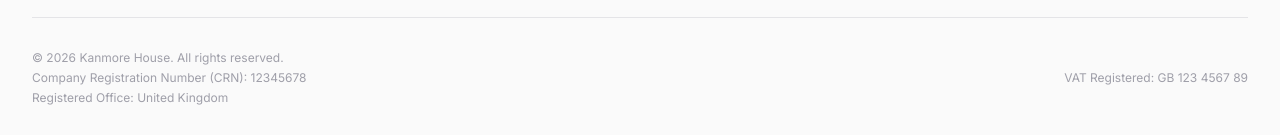
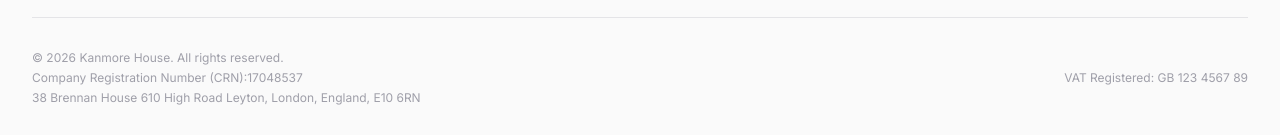
Before and after one commit to consultancy-outfit/100IT-SALESITES-001, a React (Vite) app: page / in a window 1280 px wide. Shown: the part 4195-4330 px from the top of the page. Built offline with nearby package versions, Linux system fonts and the light colour scheme.

Commit message:
Update company registration details in Footer

```diff
--- a/src/components/Footer.tsx
+++ b/src/components/Footer.tsx
@@ -61,8 +61,8 @@ export default function Footer() {
           <div className="flex flex-col md:flex-row justify-between items-center space-y-4 md:space-y-0 text-xs text-zinc-400">
             <div className="text-center md:text-left space-y-1">
               <p>© {currentYear} Kanmore House. All rights reserved.</p>
-              <p>Company Registration Number (CRN): 12345678</p>
-              <p>Registered Office: United Kingdom</p>
+              <p>Company Registration Number (CRN):17048537</p>
+              <p>38 Brennan House 610 High Road Leyton, London, England, E10 6RN</p>
             </div>
             <div className="flex space-x-6">
               <p>VAT Registered: GB 123 4567 89</p>
```
